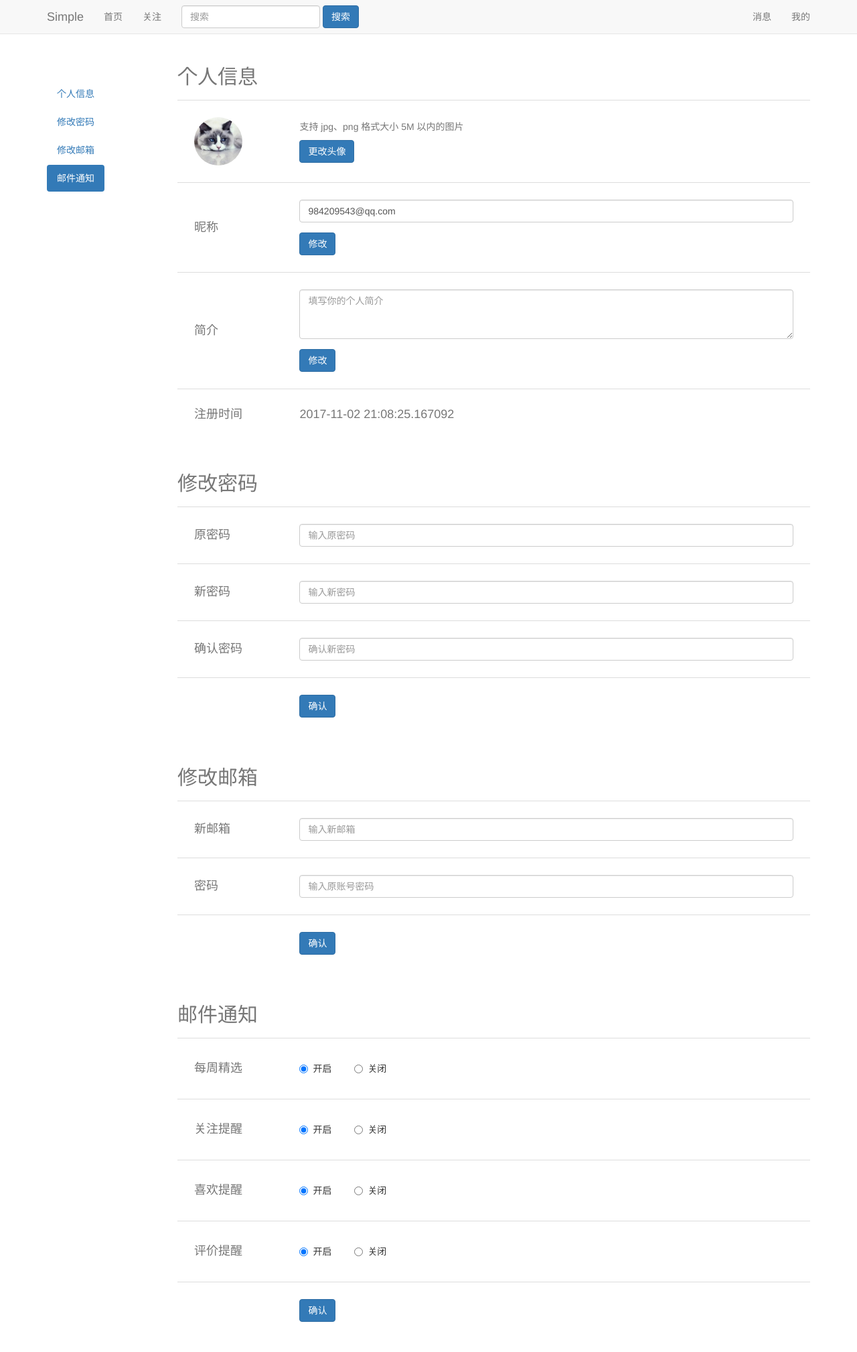
After one commit to widiot/simple, a Flask app: page /settings in a window 1280 px wide. The commit adds this page. Shown: the whole page at 67% size. Run offline with Flask 2, Linux system fonts and the light colour scheme; a user stored in the database is signed in; some libraries are stand-ins or nearby versions.

Commit message:
写了一天终于写好了设置界面，学了好多Bootstrap的东西

```diff
--- a/simpleblog/auth/views.py
+++ b/simpleblog/auth/views.py
@@ -106,3 +106,10 @@ def resend_confirmation():
     flash('新的认证邮件已经发送到你的邮箱')
 
     return redirect(url_for('main.index'))
+
+
+# 设置
+@auth.route('/settings')
+@login_required
+def settings():
+    return render_template('auth/settings.html')
--- /dev/null
+++ b/simpleblog/templates/auth/settings.html
@@ -0,0 +1,227 @@
+{% extends "base.html" %}
+
+{% block styles %}
+    {{ super() }}
+    <style>
+        body {
+            position: relative;
+        }
+
+        td.text-muted {
+            font-size: 18px;
+        }
+
+        .table td {
+            vertical-align: middle !important;
+            padding: 25px !important;
+        }
+
+        .setting-radio {
+            margin-right: 30px;
+        }
+
+        #myScrollspy {
+            padding-top: 50px;
+        }
+    </style>
+{% endblock %}
+
+{# 必须把data-spy放在body才能实现滚动监听 #}
+{% block body_attribs %}
+    data-spy="scroll" data-target="#myScrollspy" data-offset="80"
+{% endblock %}
+
+{% block page_content %}
+    <div class="row">
+        {# 导航栏 #}
+        <div class="col-md-2" id="myScrollspy">
+            <ul class="nav nav-pills nav-stacked" data-spy="affix">
+                <li class="active"><a href="#personal">个人信息</a></li>
+                <li><a href="#changePassword">修改密码</a></li>
+                <li><a href="#changeEmail">修改邮箱</a></li>
+                <li><a href="#message">邮件通知</a></li>
+            </ul>
+        </div>
+
+        {# 内容 #}
+        <div class="col-md-10">
+            <div id="personal">
+                <table class="table">
+                    <caption><h2>个人信息</h2></caption>
+                    <tbody>
+                    {# 第一个需要用col-md，后面只需要加上row #}
+                    <tr class="row">
+                        <td class="col-md-2"><img src="{{ url_for('static',filename=current_user.avatar) }}"
+                                                  class="img-circle"
+                                                  height="72"
+                                                  width="72">
+                        </td>
+                        <td class="col-md-10">
+                            <div>
+                                <p class="text-muted">支持 jpg、png 格式大小 5M 以内的图片</p>
+                                <button type="button" class="btn btn-primary">更改头像</button>
+                            </div>
+                        </td>
+                    </tr>
+                    <tr class="row">
+                        <td class="text-muted">昵称</td>
+                        <td>
+                            <form role="form">
+                                <div class="form-group">
+                                    <input class="form-control" type="text" placeholder="填写你的昵称"
+                                           value="{{ current_user.username|default('',True) }}">
+                                </div>
+                                <input type="submit" class="btn btn-primary" value="修改">
+                            </form>
+                        </td>
+                    </tr>
+                    <tr class="row">
+                        <td class="text-muted">简介</td>
+                        <td>
+                            <form role="form">
+                                <div class="form-group">
+                                    <textarea class="form-control" rows="3"
+                                              placeholder="填写你的个人简介">{{ current_user.introduction|default('',True) }}</textarea>
+                                </div>
+                                <input type="submit" class="btn btn-primary" value="修改">
+                            </form>
+                        </td>
+                    </tr>
+                    <tr class="row">
+                        <td class="text-muted">注册时间</td>
+                        <td class="text-muted">{{ current_user.register_date }}</td>
+                    </tr>
+                    </tbody>
+                </table>
+            </div>
+
+            <div id="changePassword">
+                <form role="form">
+                    <table class="table">
+                        <caption><h2>修改密码</h2></caption>
+                        <tbody>
+                        <tr class="row">
+                            <td class="col-md-2 text-muted">
+                                原密码
+                            </td>
+                            <td class="col-md-10">
+                                <input type="password" class="form-control" placeholder="输入原密码">
+                            </td>
+                        </tr>
+                        <tr class="row">
+                            <td class="text-muted">
+                                新密码
+                            </td>
+                            <td>
+                                <input type="password" class="form-control" placeholder="输入新密码">
+                            </td>
+                        </tr>
+                        <tr class="row">
+                            <td class="text-muted">
+                                确认密码
+                            </td>
+                            <td>
+                                <input type="password" class="form-control" placeholder="确认新密码">
+                            </td>
+                        </tr>
+                        <tr class="row">
+                            <td></td>
+                            <td><input type="submit" class="btn btn-primary" value="确认"></td>
+                        </tr>
+                        </tbody>
+                    </table>
+                </form>
+            </div>
+
+            <div id="changeEmail">
+                <form role="form">
+                    <table class="table">
+                        <caption><h2>修改邮箱</h2></caption>
+                        <tbody>
+                        <tr class="row">
+                            <td class="col-md-2 text-muted">新邮箱</td>
+                            <td class="col-md-10"><input type="email" class="form-control" placeholder="输入新邮箱"></td>
+                        </tr>
+                        <tr class="row">
+                            <td class="text-muted">密码</td>
+                            <td><input type="password" class="form-control" placeholder="输入原账号密码"></td>
+                        </tr>
+                        <tr class="row">
+                            <td></td>
+                            <td><input type="submit" class="btn btn-primary" value="确认"></td>
+                        </tr>
+                        </tbody>
+                    </table>
+                </form>
+            </div>
+
+            <div id="message">
+                <form role="form">
+                    <table class="table">
+                        <caption><h2>邮件通知</h2></caption>
+                        <tbody>
+                        <tr class="row">
+                            <td class="col-md-2 text-muted">每周精选</td>
+                            <td class="col-md-10">
+                                <div class="radio">
+                                    <label class="setting-radio">
+                                        <input type="radio" name="weeklySelection" value="yes" checked>开启
+                                    </label>
+                                    <label>
+                                        <input type="radio" name="weeklySelection" value="no">关闭
+                                    </label>
+                                </div>
+                            </td>
+                        </tr>
+                        <tr class="row">
+                            <td class="text-muted">关注提醒</td>
+                            <td>
+                                <div class="radio">
+                                    <label class="setting-radio">
+                                        <input type="radio" name="followNotice" value="yes" checked>开启
+                                    </label>
+                                    <label>
+                                        <input type="radio" name="followNotice" value="no">关闭
+                                    </label>
+                                </div>
+                            </td>
+                        </tr>
+                        <tr class="row">
+                            <td class="text-muted">喜欢提醒</td>
+                            <td>
+                                <div class="radio">
+                                    <label class="setting-radio">
+                                        <input type="radio" name="starNotice" value="yes" checked>开启
+                                    </label>
+                                    <label>
+                                        <input type="radio" name="starNotice" value="no">关闭
+                                    </label>
+                                </div>
+                            </td>
+                        </tr>
+                        <tr class="row">
+                            <td class="text-muted">评价提醒</td>
+                            <td>
+                                <div class="radio">
+                                    <label class="setting-radio">
+                                        <input type="radio" name="evaluateNotice" value="yes" checked>开启
+                                    </label>
+                                    <label>
+                                        <input type="radio" name="evaluateNotice" value="no">关闭
+                                    </label>
+                                </div>
+                            </td>
+                        </tr>
+                        <tr class="row">
+                            <td></td>
+                            <td>
+                                <input type="submit" class="btn btn-primary" value="确认">
+                            </td>
+                        </tr>
+                        </tbody>
+                    </table>
+                </form>
+            </div>
+        </div>
+    </div>
+{% endblock %}
--- a/simpleblog/templates/base.html
+++ b/simpleblog/templates/base.html
@@ -12,7 +12,7 @@
 
 {# 导航条 #}
 {% block navbar %}
-    <nav class="navbar navbar-default navbar-static-top">
+    <nav class="navbar navbar-default navbar-fixed-top">
         <div class="container">
             {# 品牌和切换被分组以获得更好的移动显示 #}
             <div class="navbar-header">
@@ -49,7 +49,7 @@
                                aria-haspopup="true" aria-expanded="false">我的</a>
                             <ul class="dropdown-menu">
                                 <li><a href="#">我的主页</a></li>
-                                <li><a href="#">设置</a></li>
+                                <li><a href="{{ url_for('auth.settings') }}">设置</a></li>
                                 <li role="separator" class="divider"></li>
                                 <li><a href="{{ url_for('auth.logout') }}">退出</a></li>
                             </ul>
@@ -65,15 +65,17 @@
 {% endblock %}
 
 {% block content %}
-    <div class="container">
+    {# 70px是为了防止导航栏挡住下面的内容 #}
+    <div class="container" style="padding-top:70px">
         {% for message in get_flashed_messages() %}
-            <div class="alert alert-info alert-dismissable" role="alert">
+            <div class="alert alert-info" role="alert">
                 <button type="button" class="close" data-dismiss="alert" aria-label="Close">
                     <span aria-hidden="true">&times;</span>
                 </button>
                 {{ message }}
             </div>
         {% endfor %}
+
         {% block page_content %}{% endblock %}
     </div>
 {% endblock %}
```
Also changed, not shown: simpleblog/static/default.jpg (added).
